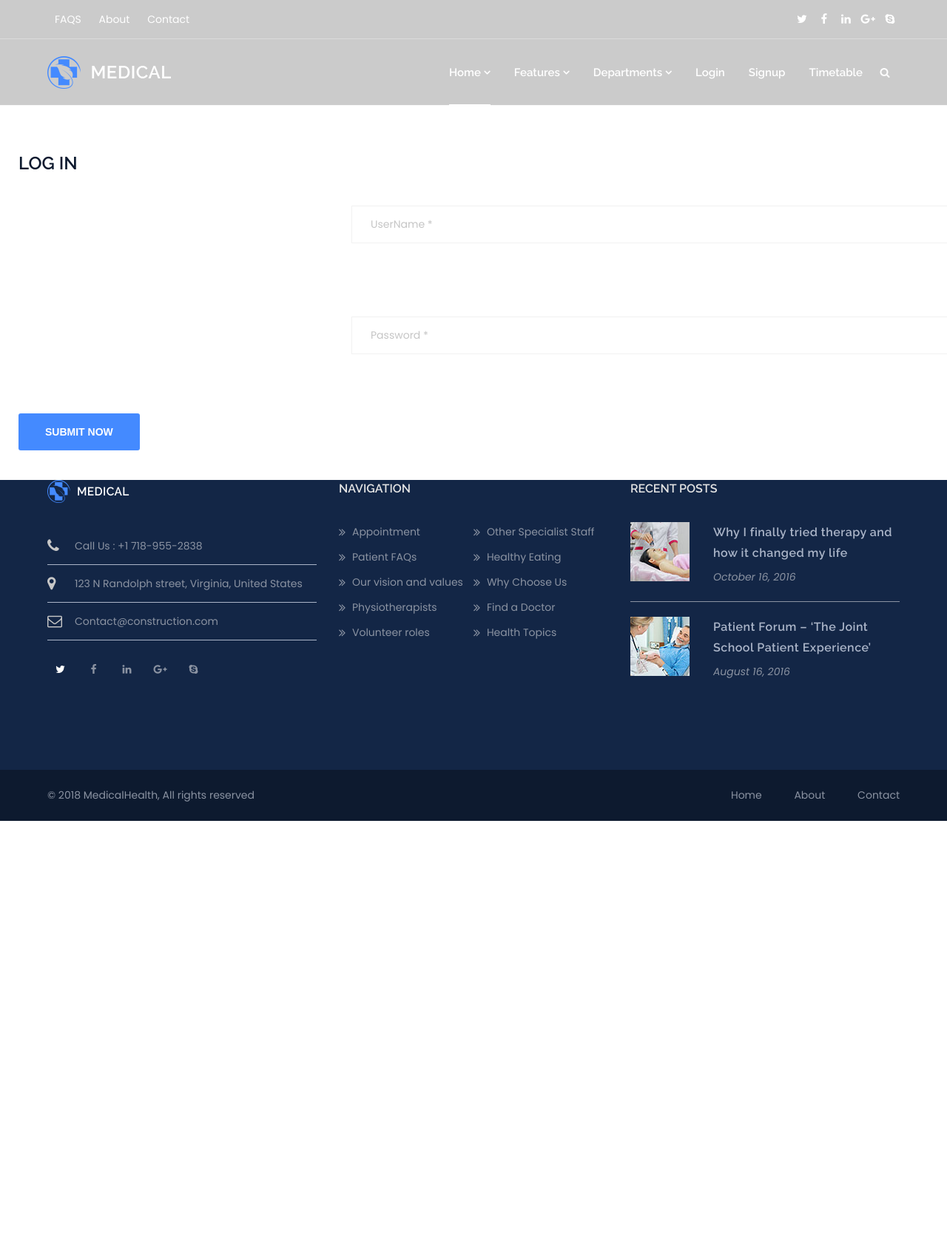
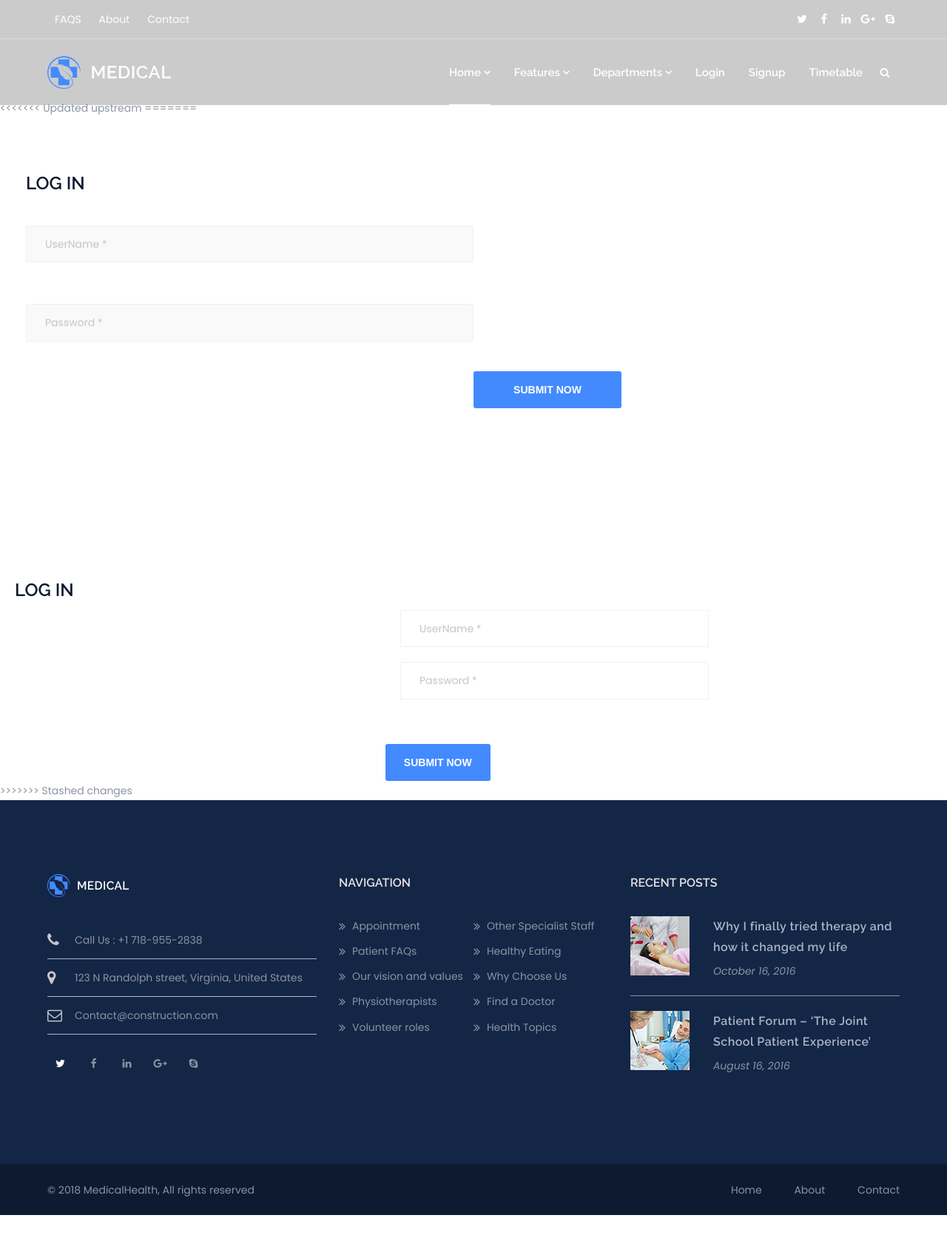
Before and after one commit to prakashjha18/deepblue-project, a Django app: template templates/login.html in a window 1280 px wide. Shown: the whole page at 74% size. Before the commit the page ends 1110 px from the top, so only its background shows below. Run offline with Django 3.2, Linux system fonts and the light colour scheme; the template is opened without the code that fills it, so the values that code supplies are empty; parts of the project's set-up code (start-up, migrations or seed data) failed here and were passed over; some libraries are stand-ins or nearby versions.

Commit message:
Auto stash before merge of "master" and "origin/master"

```diff
--- a/static/assets/css/shortcodes.css
+++ b/static/assets/css/shortcodes.css
@@ -144,7 +144,7 @@
 -------------------------------------------------------------- */
 .wprt-content-box.has-shadow > .inner { padding: 40px 30px 40px 30px; background-color: #fff; -webkit-box-shadow: 0px 5px 30px 0px rgba(0,0,0,0.07); -moz-box-shadow: 0px 5px 30px 0px rgba(0,0,0,0.07); box-shadow: 0px 5px 30px 0px rgba(0,0,0,0.07); }
 .wprt-content-box .request-form-2,
-.wprt-content-box.request-form-1 { padding: 70px 40px 40px 40px;margin-left: -30px;margin-right: -30px; }
+.wprt-content-box.request-form-1 { padding: 70px 40px 40px 40px;margin-left: -20px;margin-right: -20px;min-height: 620px; }
 .wprt-content-box.style-1 p { margin-bottom: 0; }
 
 .wprt-content-box.move-into-slider-home-2 { margin-top: -110px; -webkit-box-shadow: 0px 5px 30px 0px rgba(0,0,0,0.07); -moz-box-shadow: 0px 5px 30px 0px rgba(0,0,0,0.07); box-shadow: 0px 5px 30px 0px rgba(0,0,0,0.07); }
@@ -178,7 +178,7 @@
 	.wprt-content-box .request-form-2 .wprt-contact-form-1 .wpcf7-form-control-wrap.phone,
 	.wprt-content-box .request-form-2 .wprt-contact-form-1 .wpcf7-form-control-wrap.date,
 	.wprt-content-box .request-form-2 .wprt-contact-form-1 .wpcf7-form-control-wrap.departments,
-	.wprt-content-box .request-form-2 .wprt-contact-form-1 .wpcf7-form-control-wrap.doctors { float: none; width: 100%; }
+	.wprt-content-box .request-form-2 .wprt-contact-form-1 .wpcf7-form-control-wrap.doctors { float: left; width: 0%; }
 
 	.wprt-content-box .slogan-text { line-height: 50px; }
 }
@@ -372,7 +372,7 @@
 
 .wpcf7-form .wprt-contact-form-1 select,
 .wpcf7-form .wprt-contact-form-1 textarea,
-.wpcf7-form .wprt-contact-form-1 input { border-radius: 3px;width: 40%; }
+.wpcf7-form .wprt-contact-form-1 input { border-radius: 3px;width: 50%; float: left; }
 
 .wprt-contact-form-1 .wpcf7-form-control-wrap.name,
 .wprt-contact-form-1 .wpcf7-form-control-wrap.email,
@@ -388,8 +388,13 @@
 
 
 .wprt-contact-form-1 .wpcf7-form-control-wrap.message textarea { height: 150px;  margin-bottom: 30px; }
+<<<<<<< Updated upstream
 .wprt-contact-form-1 .wrap-submit { text-align: left; }
 .wprt-contact-form-1 .wrap-submit .submit { padding: 18px 36px;margin-top: 60px;text-align: center;}
+=======
+.wprt-contact-form-1 .wrap-submit { text-align: center;margin-right: 35%; }
+.wprt-contact-form-1 .wrap-submit .submit { padding: 18px 36px;margin-top: 20px;margin-left:50%;width: 200px ;text-align: center; }
+>>>>>>> Stashed changes
 .wprt-contact-form-1 .wpcf7-form-control-wrap { position: relative; }
 .wprt-contact-form-1 .wpcf7-form-control-wrap label.error { position: absolute; right: 15px; top: 12px; color: #e82727; font-size: 14px; }
 
@@ -399,7 +404,7 @@
 	.request-form-1 .wprt-contact-form-1 .wpcf7-form-control-wrap.phone,
 	.request-form-1 .wprt-contact-form-1 .wpcf7-form-control-wrap.date,
 	.request-form-1 .wprt-contact-form-1 .wpcf7-form-control-wrap.departments,
-	.request-form-1 .wprt-contact-form-1 .wpcf7-form-control-wrap.doctors { float: none; width: 100%; }
+	.request-form-1 .wprt-contact-form-1 .wpcf7-form-control-wrap.doctors { float: none; width: 10con0%; }
 	.wprt-content-box.request-form-1 { padding: 20px 15px 40px 15px; }
 
 }
--- a/static/css/shortcodes.css
+++ b/static/css/shortcodes.css
@@ -386,8 +386,13 @@
 .wprt-contact-form-1 .wpcf7-form-control-wrap.doctors  { float: right; }
 
 .wprt-contact-form-1 .wpcf7-form-control-wrap.message textarea { height: 150px;  margin-bottom: 30px; }
+<<<<<<< Updated upstream
 .wprt-contact-form-1 .wrap-submit { text-align: center !important; }
 .wprt-contact-form-1 .wrap-submit .submit { padding: 18px 36px;margin-top: 200px; }
+=======
+.wprt-contact-form-1 .wrap-submit { text-align: center; }
+.wprt-contact-form-1 .wrap-submit .submit { padding: 18px 36px;margin-top: 200px;text-align: center; }
+>>>>>>> Stashed changes
 .wprt-contact-form-1 .wpcf7-form-control-wrap { position: relative; }
 .wprt-contact-form-1 .wpcf7-form-control-wrap label.error { position: absolute; right: 15px; top: 12px; color: #e82727; font-size: 14px; }
 
--- a/static/style.css
+++ b/static/style.css
@@ -182,7 +182,7 @@
 input[type="url"],
 input[type="search"],
 input[type="tel"],
-input[type="color"] { margin-bottom: 20px; border: 1px solid #f1f1f1; padding: 11px 25px; background-color: #fff; font-size: 14px; line-height: inherit; width: 100%; height: auto; text-shadow: none; -webkit-box-shadow: none; -moz-box-shadow: none; box-shadow: none; -webkit-box-sizing: border-box; -moz-box-sizing: border-box; box-sizing: border-box; -webkit-transition: border ease .238s; -moz-transition: border ease .238s; transition: border ease .238s; }
+input[type="color"] { margin-bottom: 20px; border: 1px solid #f1f1f1; padding: 11px 25px; background-color: #fff; font-size: 14px; line-height: inherit; width: 40%; height: auto; text-shadow: none; -webkit-box-shadow: none; -moz-box-shadow: none; box-shadow: none; -webkit-box-sizing: border-box; -moz-box-sizing: border-box; box-sizing: border-box; -webkit-transition: border ease .238s; -moz-transition: border ease .238s; transition: border ease .238s; }
 
 /* Contact Form 7 */
 .wpcf7-form select,
--- a/templates/index.html
+++ b/templates/index.html
@@ -1398,9 +1398,9 @@
                                                     <span class="wpcf7-form-control-wrap doctors">
                                                         <select name="doctors" class="wpcf7-form-control">
                                                             <option value="menu_order">Doctors</option>
-                                                            <option value="dr_ony_hammond">Dr. Tony Hammond</option>
-                                                            <option value="dr_terry_ludgrove">Dr. Terry Ludgrove</option>
-                                                            <option value="dr_gerry_saldanha">Dr. Gerry Saldanha</option>
+                                                            <option value="dr_ony_hammond">Dr.Tony Hammond</option>
+                                                            <option value="dr_terry_ludgrove">Dr.Terry Ludgrove</option>
+                                                            <option value="dr_gerry_saldanha">Dr.Gerry Saldanha</option>
                                                         </select>
                                                     </span>
 
--- a/templates/login.html
+++ b/templates/login.html
@@ -107,8 +107,8 @@
                                 <li><a href="page-department-detail.html">Department detail</a></li>
                             </ul>
                         </li>
-                        <li><a href="page-our-doctors.html">Login</a></li>
-                        <li><a href="page-our-doctors.html">Signup</a></li>
+                        <li><a href="/login">Login</a></li>
+                        <li><a href="/signup">Signup</a></li>
                         <li><a href="page-time-table.html">Timetable</a></li>
                     </ul>
                 </nav><!-- /#main-nav -->
@@ -127,8 +127,9 @@
     </header><!-- /#site-header -->
 </div><!-- /#site-header-wrap -->
 <br><br><br><br><br>
-<form action="login" method="post">
+<div action="login" method="post">
     {% csrf_token %}
+<<<<<<< Updated upstream
                     <div class="col-md-12">
                                     <div class="wprt-content-box request-form-1 bg-white">
                                         <div class="inner">
@@ -159,6 +160,44 @@
                                         </div>
                                     </div>
                         </div>
+=======
+                    <div class="wprt-content-box wprt-container request-form-1 bg-white">
+                        <div class="inner">
+                            <div class="wprt-headings clearfix text-left">
+                                <h2 class="heading font-size-24">LOG IN</h2>
+                            </div><!-- /.wprt-headings -->
+                            <div class="row col-lg-12 col-md-12 col-sm-12">
+                                <div class="col-md-6 col-lg-6 col-sm-6">
+
+                                </div>
+                                    <div class="wpcf7-form-control-wrap name" style= "align-self: center;">
+                                        <input type="text" tabindex="1" id="username" name="username" value="" style="float:center" class="wpcf7-form-control" placeholder="UserName *" required="">
+                                    </div>
+                                </div>
+                            </div>
+                                    <br><br>
+
+                                    <div class="row col-lg-12 col-md-12 col-sm-12">
+                                        <div class="col-md-6 col-lg-6 col-sm-6">
+
+                                        </div>
+
+                                    <div class="wpcf7-form-control-wrap date">
+                                        <input type="password" tabindex="2" id="password" name="password" value="" class="wpcf7-form-control" placeholder="Password *" required="">
+                                    </div>
+                                    </div>
+                                        </div>
+                                        <div class="row col-lg-12 col-md-12 col-sm-12">
+                                            <div class="col-md-5 col-lg-5 col-sm-5">
+
+                                            </div>
+                                    <div class="wrap-submit" >
+                                        <input type="submit" value="SUBMIT NOW" class="submit wpcf7-form-control wpcf7-submit" id="submit" name="submit">
+                                    </div>
+                                    </div>
+                        </div>
+                        </div><!-- /.col-md-6 -->
+>>>>>>> Stashed changes
 </form>
 
 <!-- Footer -->
```
Also changed, not shown: home1/views.py (+15 -1 lines), templates/register.html (+9 -0 lines), templates/xsdsd.txt (added, +101 -0 lines).
